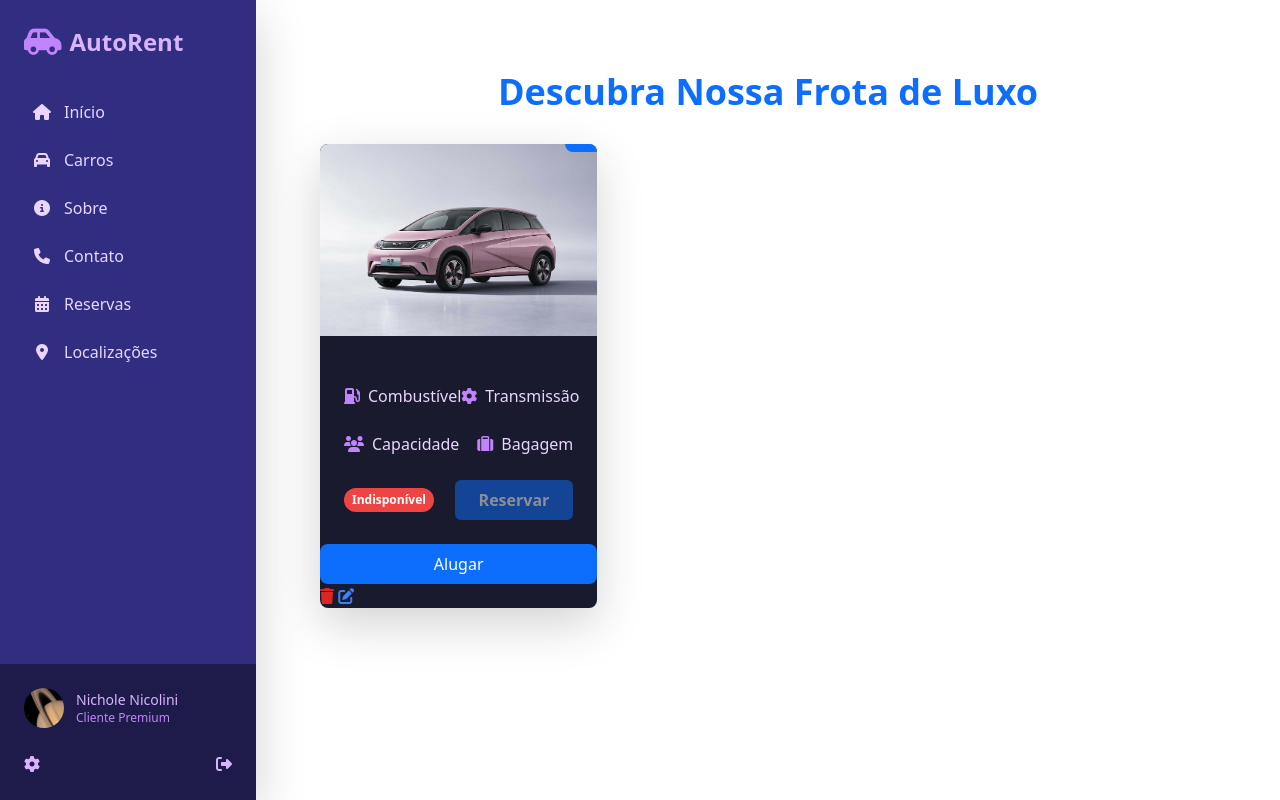
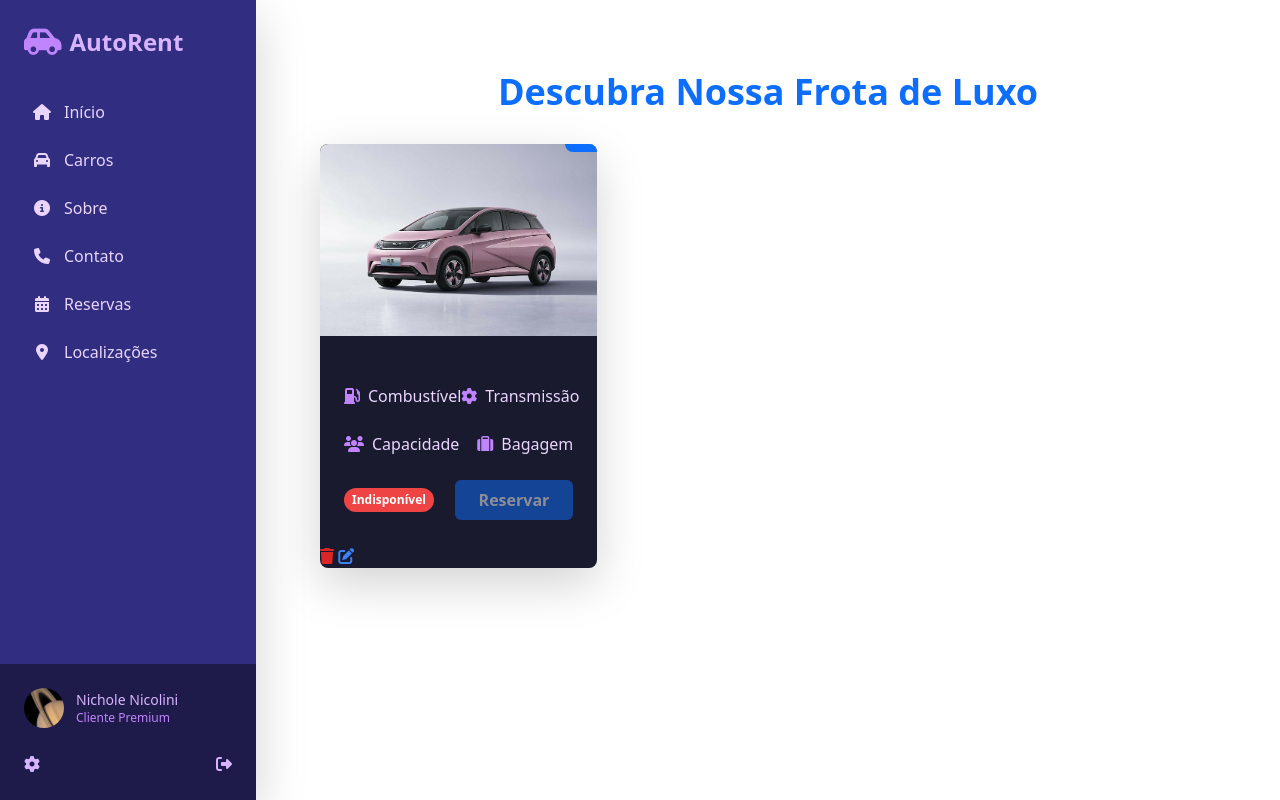
Before and after one commit to nicholetzs/banco-de-dados, a Flask app: page /index in a window 1280 px wide. Run offline with Flask 3, Linux system fonts and the light colour scheme; tables that the repository leaves empty or names only in its code hold one stand-in row (values such as "Sample post"); some libraries are stand-ins or nearby versions.

Commit message:
Substituição do botão de alugar por reservar e sua rota

```diff
--- a/app.py
+++ b/app.py
@@ -92,8 +92,6 @@ def edit_carro(carro_id):
 
     return render_template('edit.html', carro=carro)
 
-
-
 @app.route('/alugar_carro/<int:carro_id>', methods=['POST'])
 def alugar_carro(carro_id):
     # Coleta os dados do cliente do formulário
--- a/templates/index.html
+++ b/templates/index.html
@@ -198,19 +198,14 @@
                     %}disabled{%
                     endif
                     %}
+                    class="bg-primary text-white py-2 px-4 rounded-lg w-full hover:bg-primary-600 transition duration-300"
+                    data-bs-toggle="modal"
+                    data-bs-target="#rentCarModal"
                   >
                     Reservar
                   </button>
                 </div>
               </div>
-
-              <button
-                class="bg-primary text-white py-2 px-4 rounded-lg w-full hover:bg-primary-600 transition duration-300"
-                data-bs-toggle="modal"
-                data-bs-target="#rentCarModal"
-              >
-                Alugar
-              </button>
 
               <!-- Modal para Cadastrar Cliente -->
               <div
```
